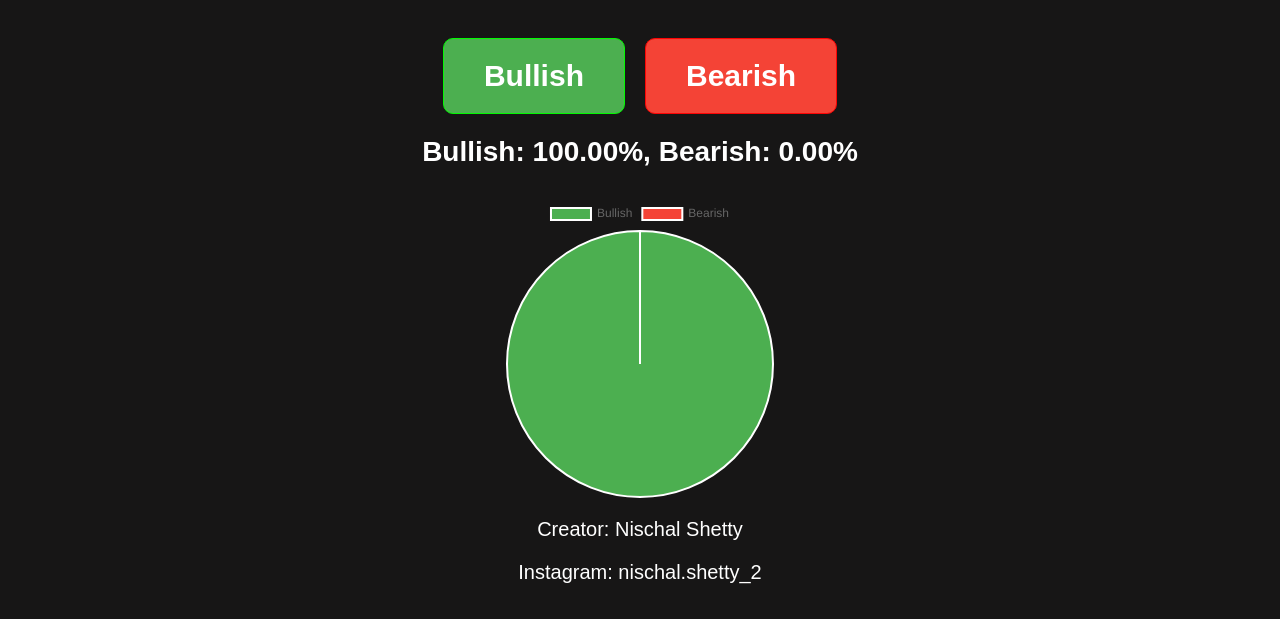
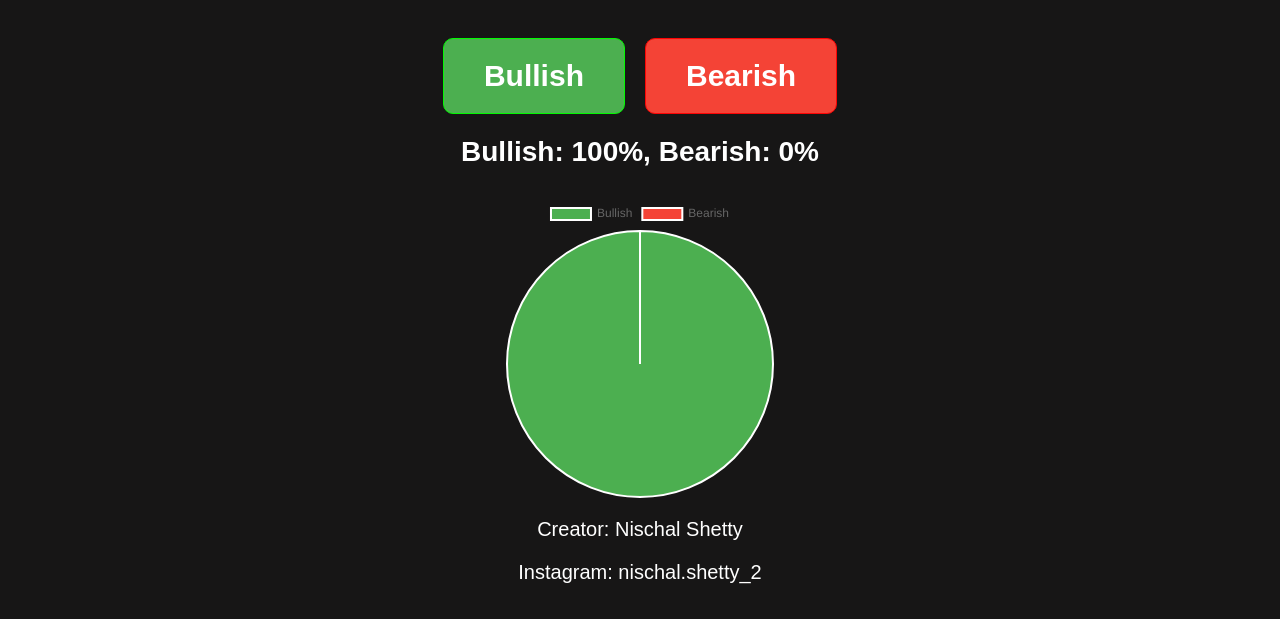
Before and after one commit to nischal-shetty2/marketvoter-test, a plain HTML site: page index.html in a window 1280 px wide. Both pictures are taken after a click on the button "Bullish". Shown: the part 181-800 px from the top of the page. Drawn offline with nearby package versions, Linux system fonts and the light colour scheme.

Commit message:
fixes the roundup

```diff
--- a/index.html
+++ b/index.html
@@ -58,7 +58,7 @@
       var bullishPercentage = Math.round((bullishVotes / totalVotes) * 100);
       var bearishPercentage = Math.round((bearishVotes / totalVotes) * 100);
 
-      document.getElementById("voteCount").innerHTML = "Bullish: " + bullishPercentage.toFixed(2) + "%, Bearish: " + bearishPercentage.toFixed(2) + "%";
+      document.getElementById("voteCount").innerHTML = "Bullish: " + bullishPercentage + "%, Bearish: " + bearishPercentage + "%";
 
       updateChart();
     }
```
